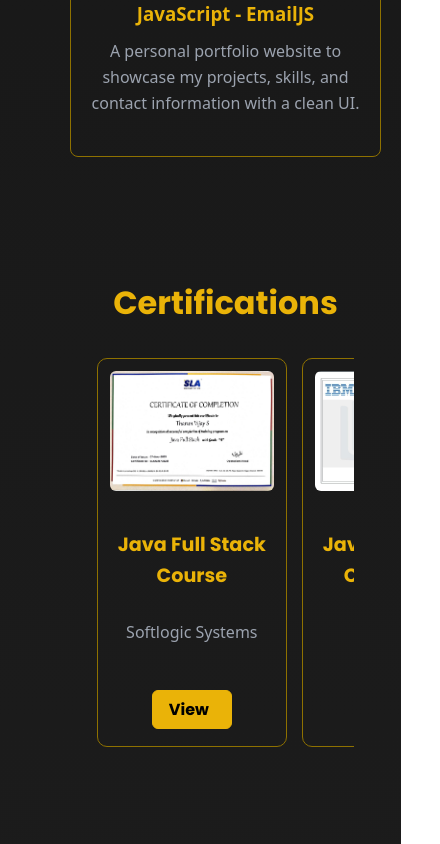
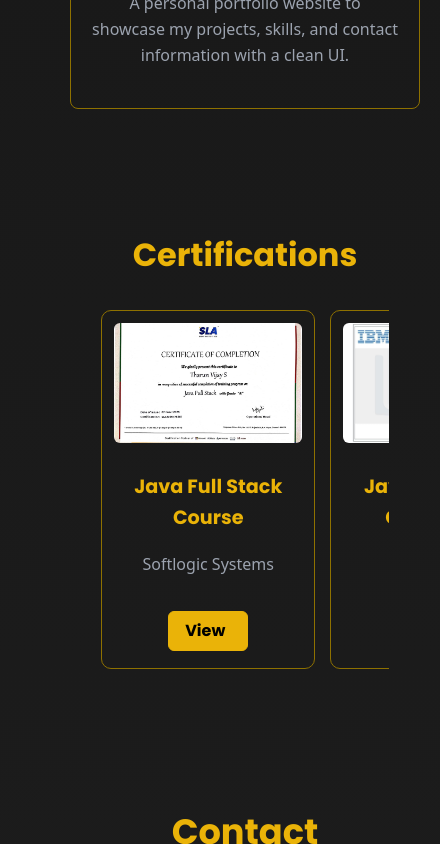
Before and after one commit to TharunVijai/portfolio-web, a React (Vite) app: page / in a window 390 px wide. Shown: the part 3519-4363 px from the top of the page, 440 px wide, since content can reach past the window. Built offline with nearby package versions, Linux system fonts and the light colour scheme.

Commit message:
fixed scaling issue

```diff
--- a/src/App.css
+++ b/src/App.css
@@ -73,6 +73,12 @@ body {
 
 @media (max-width: 768px)
 {
+  body {
+  line-height: 1.6;
+  width: 100%;
+  margin-left: none;
+}
+
   .button-common
   {
     background-color: #d4af37;
```
